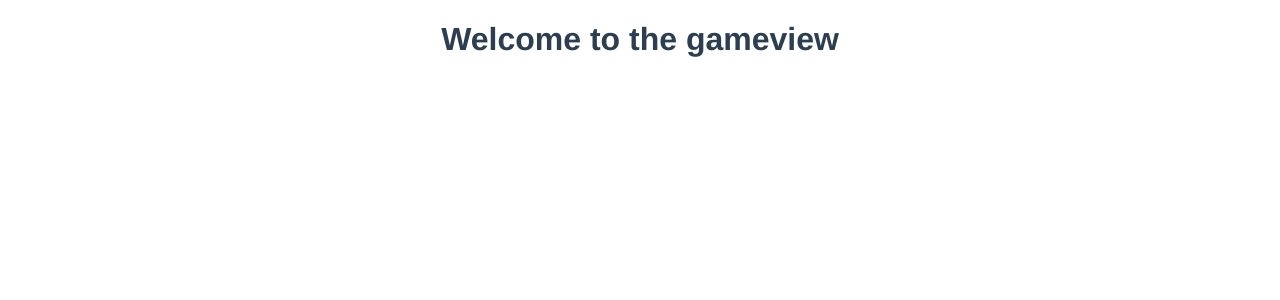
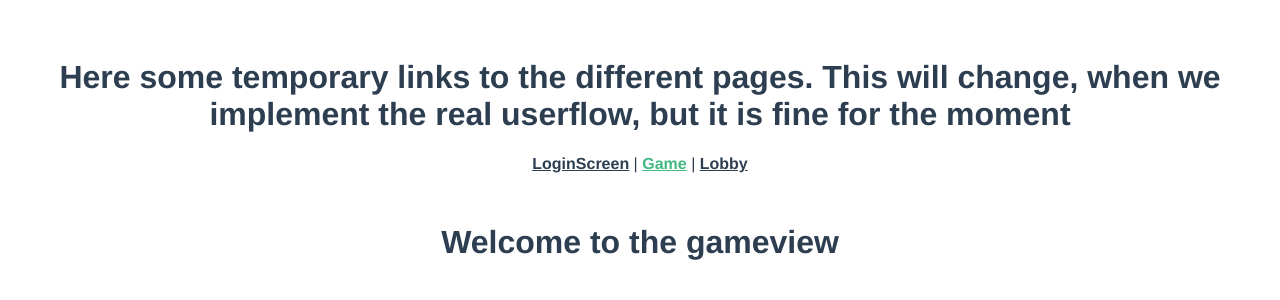
Before and after one commit to CodingIsLove/RadiationNation, a Vue app in the folder frontend/: page /#/game in a window 1280 px wide. Shown: the top 300 px of the page. Built offline with nearby package versions, Linux system fonts and the light colour scheme.

Commit message:
Added an temporary navigation element, that will not be used later

```diff
--- a/frontend/src/App.vue
+++ b/frontend/src/App.vue
@@ -1,5 +1,11 @@
 <template>
   <div id="app">
+    <div id="nav">
+        <h1>Here some temporary links to the different pages. This will change, when we implement the real userflow, but it is fine for the moment</h1>
+      <router-link to="/">LoginScreen</router-link> |
+      <router-link to="/game">Game</router-link>   |
+      <router-link to="/lobby">Lobby</router-link>
+    </div>
     <router-view />
   </div>
 </template>
```
